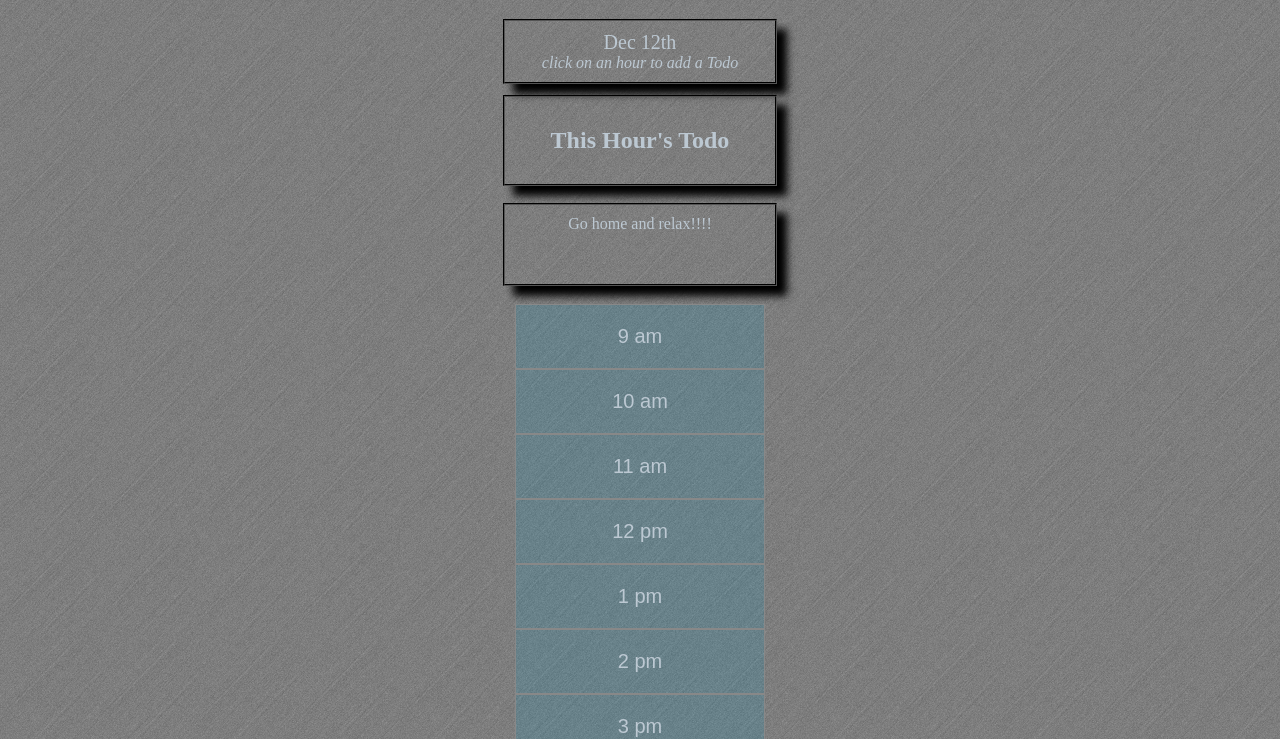
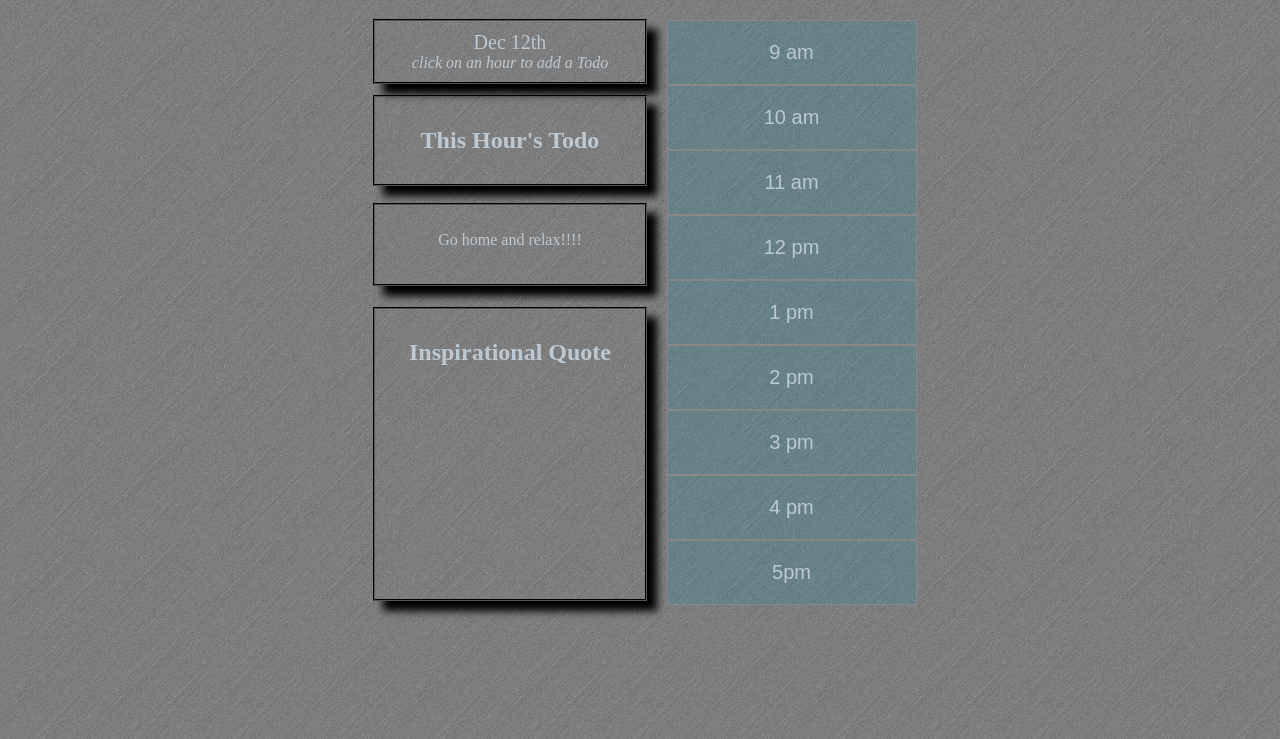
Before and after one commit to clueking1/Day-Planner, a plain HTML site: page index.html in a window 1280 px wide. Shown: the part 61-800 px from the top of the page. Drawn offline with nearby package versions, Linux system fonts and the light colour scheme; no server answers.

Commit message:
added an inspirational API

```diff
--- a/index.html
+++ b/index.html
@@ -26,8 +26,14 @@
     </div>
 
     <div class="calenderTitle">
-      <div class="displayTodo"></div>
+      <p class="displayTodo"></p>
        </div>
+
+      <div class="inspiration">
+       <h2>Inspirational Quote</h2>
+        <p class="quote"></p>
+        <p class="authorp"><em class="author"></em></p>
+      </div>
 <div class="allHours">
 
       <div class="hour">
--- a/script/script.js
+++ b/script/script.js
@@ -308,3 +308,20 @@ $(document).ready(function(){
         $("#pm5").css("display", "none")
         });
     });
+
+    var data = null;
+
+    fetch("https://type.fit/api/quotes")
+    .then(function(response) {
+      return response.json();
+    })
+    .then(function(data) {
+      console.log(data);
+      var num = Math.floor((Math.random() * 1643) + 1);
+      i = num
+      var quote = document.querySelector(".quote")
+      var author = document.querySelector(".author")
+
+      quote.textContent = data[i].text
+      author.textContent = "-" + data[i].author
+    });
--- a/style/style.css
+++ b/style/style.css
@@ -19,10 +19,24 @@
     max-width: 250px;
     padding: 10px;
     left:0;
-    right:0;
+   right:260px;
     margin:0 auto;
     border: 2px groove black;
     box-shadow:10px 10px 8px #000000;
+}
+
+.inspiration {
+  position: absolute;
+  color: rgb(188, 200, 210);
+  text-align: center;
+  max-width: 250px;
+  height: 270px;
+  padding: 10px;
+  left:0;
+ right:260px;
+  margin:288px auto;
+  border: 2px groove black;
+  box-shadow:10px 10px 8px #000000;
 }
 
 .currentTodoDiv {
@@ -32,7 +46,7 @@
   max-width: 250px;
   padding: 10px;
   left:0;
-  right:0;
+   right:260px;
   margin:76px auto;
   border: 2px groove black;
   box-shadow:10px 10px 8px #000000;
@@ -50,11 +64,12 @@
     max-width: 250px;
     height: 59px;
     padding: 10px;
-    left:0;
-    right:0;
+    left:0px;
+    right:260px;
     margin:183.8px auto;
     border: 2px groove black;
     box-shadow:10px 10px 8px #000000;
+    overflow: scroll;
 }
 
 .allHours {
@@ -63,12 +78,11 @@
     text-align: center;
 
     padding: 10px;
-    left:0;
+    left:303px;
     right:0;
-    margin:275px auto;
+    margin:-9px auto;
 
 }
-
 
 
 .save {
```
